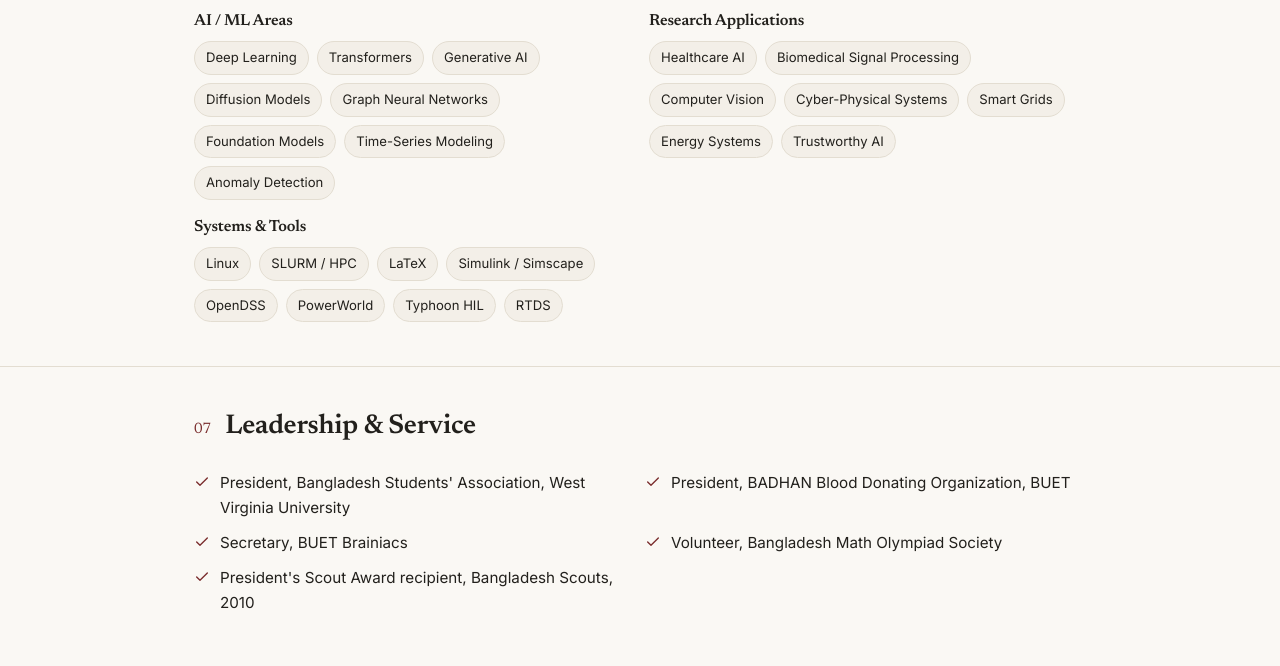
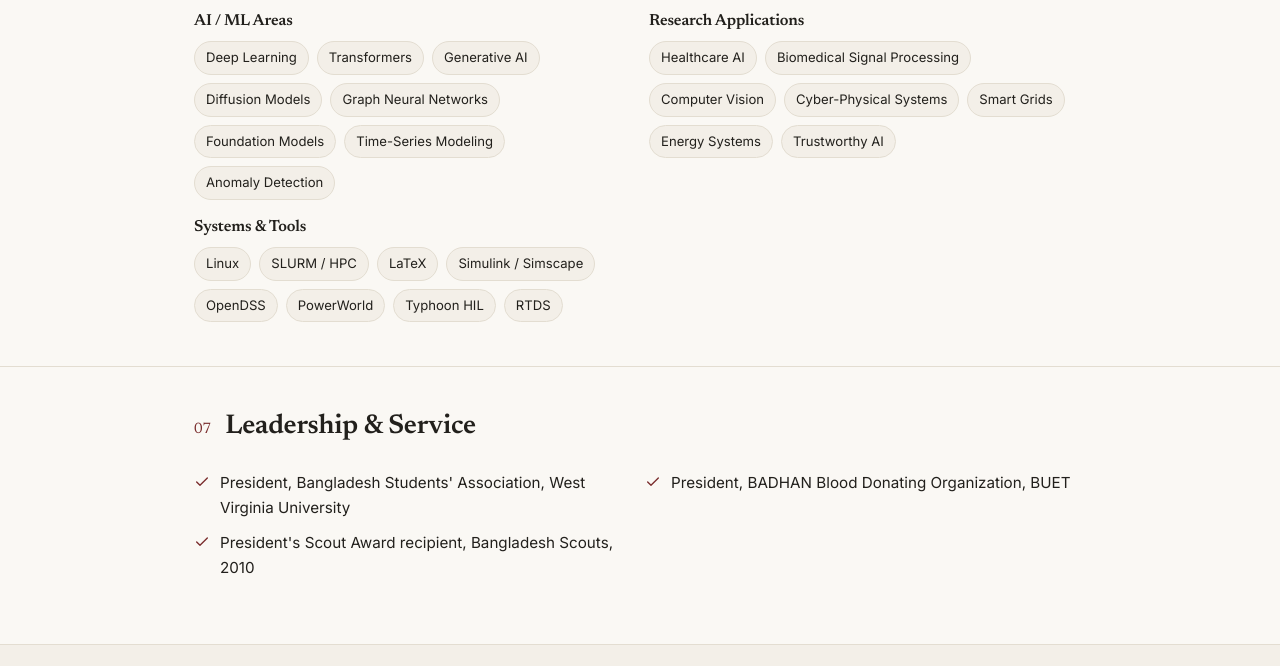
Before and after one commit to imranrimon/imranrimon.github.io, a plain HTML site: page index.html in a window 1280 px wide. Shown: the part 4365-5031 px from the top of the page. Drawn offline with Linux system fonts and the light colour scheme.

Commit message:
Remove BUET Brainiacs and Math Olympiad Society from Leadership

```diff
--- a/index.html
+++ b/index.html
@@ -542,8 +542,6 @@
     <ul class="service-list">
       <li><svg viewBox="0 0 24 24" fill="none" stroke="currentColor" stroke-width="2" stroke-linecap="round" stroke-linejoin="round" aria-hidden="true"><path d="M20 6 9 17l-5-5"/></svg>President, Bangladesh Students' Association, West Virginia University</li>
       <li><svg viewBox="0 0 24 24" fill="none" stroke="currentColor" stroke-width="2" stroke-linecap="round" stroke-linejoin="round" aria-hidden="true"><path d="M20 6 9 17l-5-5"/></svg>President, BADHAN Blood Donating Organization, BUET</li>
-      <li><svg viewBox="0 0 24 24" fill="none" stroke="currentColor" stroke-width="2" stroke-linecap="round" stroke-linejoin="round" aria-hidden="true"><path d="M20 6 9 17l-5-5"/></svg>Secretary, BUET Brainiacs</li>
-      <li><svg viewBox="0 0 24 24" fill="none" stroke="currentColor" stroke-width="2" stroke-linecap="round" stroke-linejoin="round" aria-hidden="true"><path d="M20 6 9 17l-5-5"/></svg>Volunteer, Bangladesh Math Olympiad Society</li>
       <li><svg viewBox="0 0 24 24" fill="none" stroke="currentColor" stroke-width="2" stroke-linecap="round" stroke-linejoin="round" aria-hidden="true"><path d="M20 6 9 17l-5-5"/></svg>President's Scout Award recipient, Bangladesh Scouts, 2010</li>
     </ul>
   </div>
```
